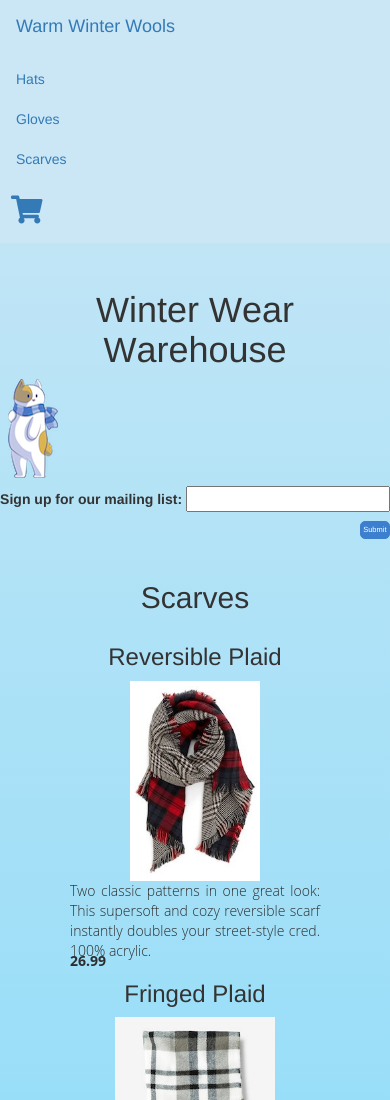
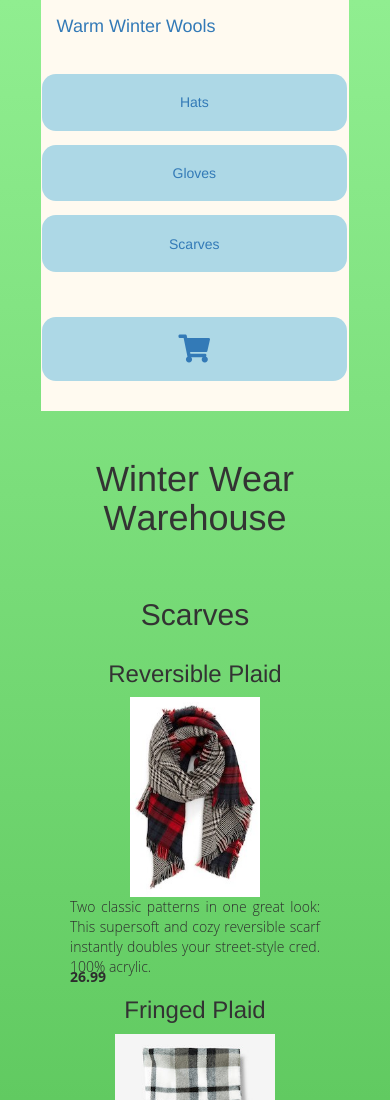
Before and after one commit to dwinasolihin/ecommerce-website-practice, a plain HTML site: page index.html in a window 390 px wide. Shown: the top 1100 px of the page. Drawn offline with nearby package versions, Linux system fonts and the light colour scheme.

Commit message:
Media Queries change

```diff
--- a/index.html
+++ b/index.html
@@ -4,6 +4,7 @@
   <title>Winter Scarves</title>
 
   <meta charset="utf-8">
+  <meta name="viewport" content="width=device-width, initial-scale=1.0">
 
   <link rel="stylesheet" href="styles/reset.css">
   <link rel="stylesheet" href="styles/main.css">
@@ -14,20 +15,6 @@
   <!-- TODO: insert your personal Font Awesome CDN link here -->
   <link rel="stylesheet" href="https://use.fontawesome.com/releases/v5.0.13/css/all.css" integrity="sha384-DNOHZ68U8hZfKXOrtjWvjxusGo9WQnrNx2sqG0tfsghAvtVlRW3tvkXWZh58N9jp" crossorigin="anonymous">
 
-
-  <style>
-    @media screen and (min-width: 400px) {
-      body {
-        background-color: lightgreen;
-      }
-    }
-
-    @media screen and (min-width: 800px) {
-      body {
-        background-color: lavender;
-      }
-    }
-  </style>
 </head>
 
 <body>
@@ -35,7 +22,7 @@
     <div class="item-container">
       <div class="row">
         <div class="col-md-12">
-          <nav class="navbar navbar-blue">
+          <nav class="navbar navbar-blue navigation">
             <div class="container-fluid">
               <div class="navbar-header">
                 <a class="navbar-brand" href="#">Warm Winter Wools</a>
@@ -64,7 +51,7 @@
         <span class="logo-w">W</span>ear
         <span class="logo-w">W</span>arehouse
       </h1>
-      <img src="images/logo-scarfcat.png" alt="dapper cartoon cat wearing a scarf">
+      <img src="images/logo-scarfcat.png" alt="dapper cartoon cat wearing a scarf" id="logo">
     </section>
   </header>
 
--- a/styles/main.css
+++ b/styles/main.css
@@ -103,3 +103,46 @@ h3 {
   margin-right: auto;
   display: block;
 }
+
+/*********** MEDIA QUERIES SECTION ***********/
+@media screen and (max-width: 400px) {
+  body {
+    background: linear-gradient(to bottom, #90EE90 0%, #008000 100%);
+  }
+
+  nav {
+    background-color: floralwhite;
+    font-size: 1em;
+    margin-right: 2.9em;
+    margin-left: 2.9em;
+	padding: 0;
+    text-align: center;
+	text-decoration: none;
+  }
+
+  nav ul{
+    margin: 0;
+    padding: .10em;
+  }
+
+  nav li {
+    background-color: lightblue;
+    border-radius: 1em;
+    margin-top: 1em;
+    padding: .60em;
+    list-style: none;
+  }
+
+  nav a {
+    padding: 1em;
+    text-decoration: none;
+  }
+
+  .logo-title-area img {
+    display: none;
+  }
+
+  form {
+    display: none;
+  }
+}
```
